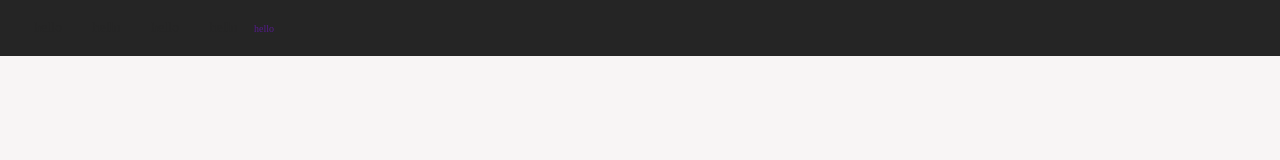
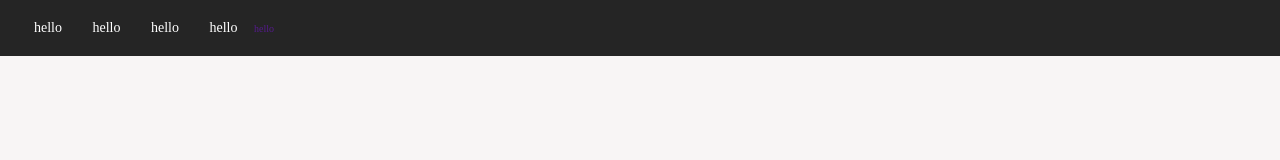
Before and after one commit to aka2123/scaling-rotary-phone, a website: page index.html in a window 1280 px wide. Drawn offline with nearby package versions, Linux system fonts and the light colour scheme; files that its build step writes are made by us from their sources.

Commit message:
changed color of the link of the navigation to white

```diff
--- a/src/sass/base/_main-general.scss
+++ b/src/sass/base/_main-general.scss
@@ -10,7 +10,7 @@
 	&__link {
 		padding: 1em;
 		font-size: 14px;
-		color: #252525;
+		color: #fff;
 		text-decoration: none;
 	}
 }
```
